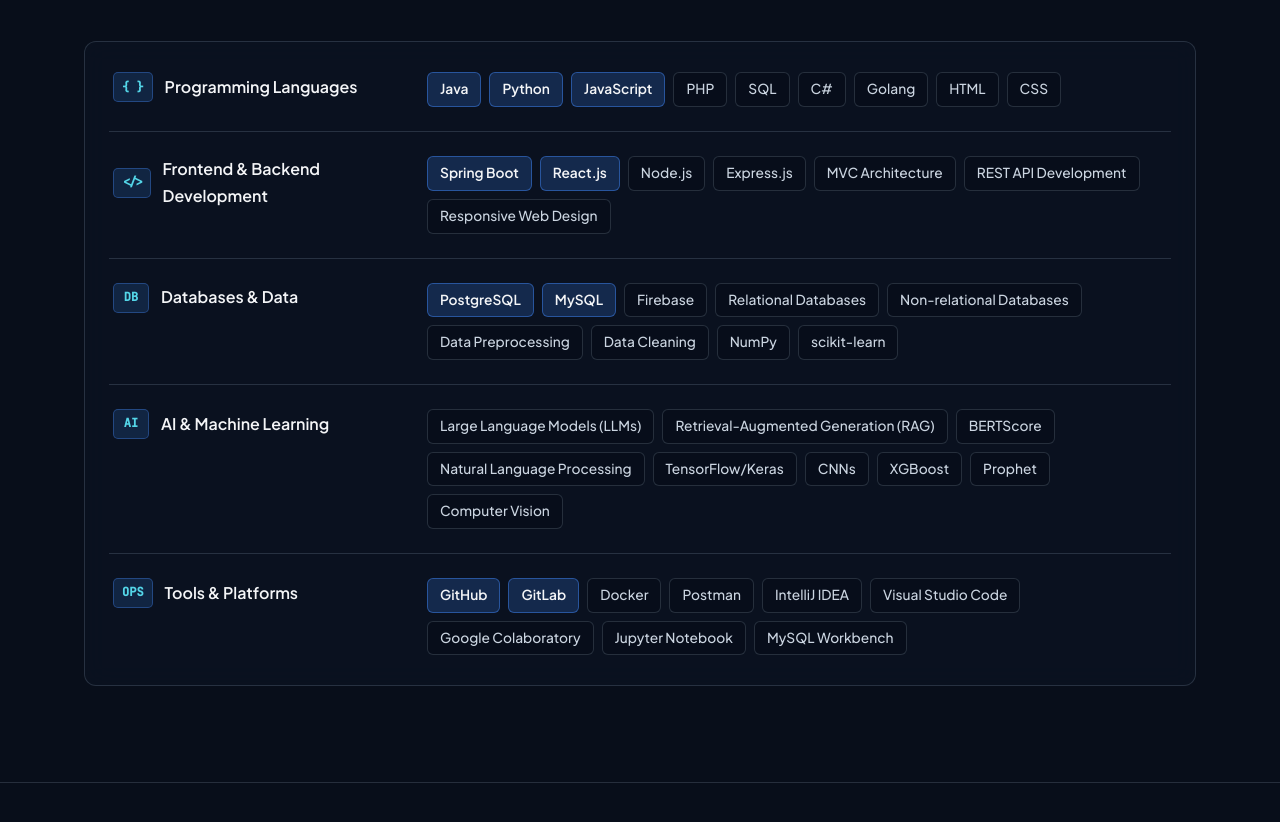
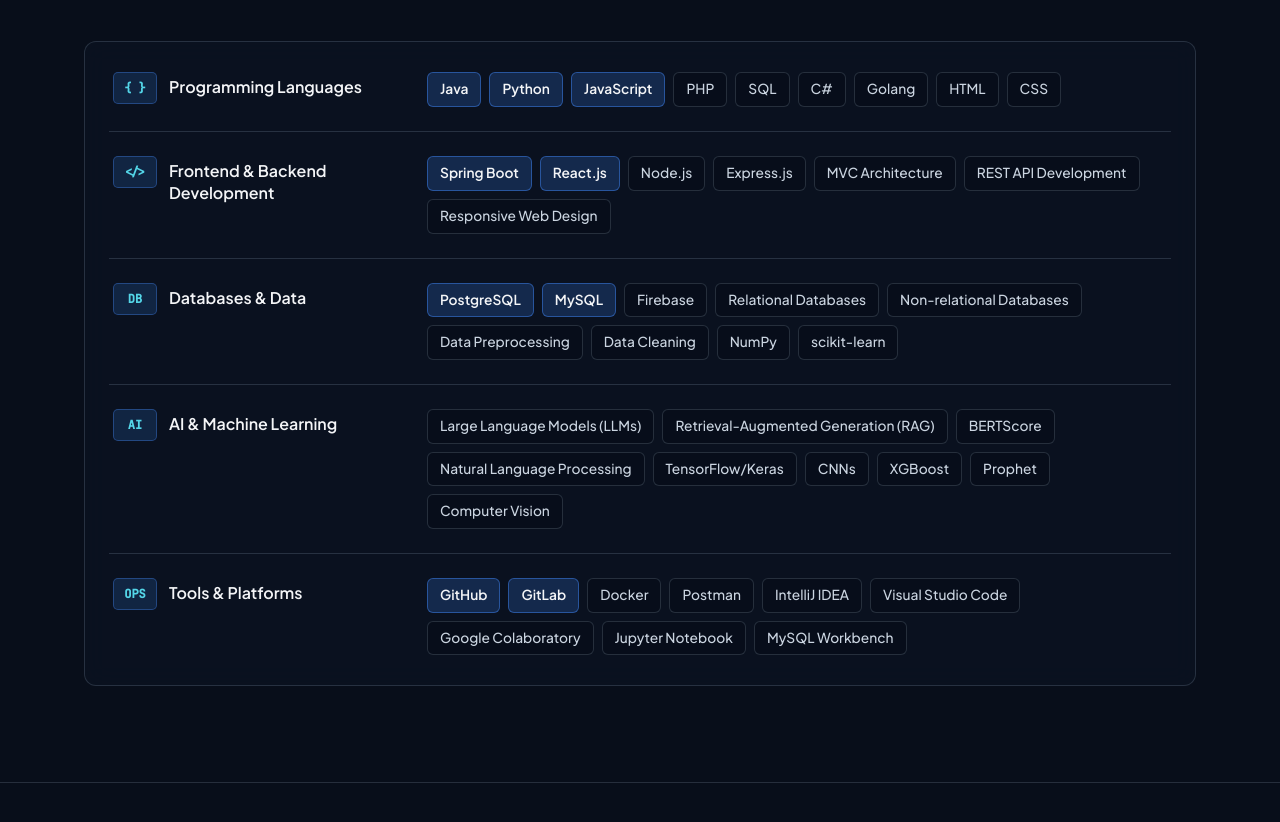
Before and after one commit to Tomoya1012/Profile, a plain HTML site: page index.html in a window 1280 px wide. Shown: the part 1849-2671 px from the top of the page. Drawn offline with Linux system fonts and the light colour scheme.

Commit message:
Update style.css

```diff
--- a/css/style.css
+++ b/css/style.css
@@ -805,28 +805,32 @@ dt {
 
 .skill-row-label {
   display: flex;
+  align-items: flex-start;
+  gap: 12px;
+}
+
+.skill-code {
+  display: inline-flex;
   align-items: center;
-  gap: 12px;
-}
-
-.skill-code {
-  display: inline-grid;
-  place-items: center;
-  min-width: 36px;
-  height: 30px;
-  padding: 0 8px;
+  justify-content: center;
+  flex-shrink: 0;
+  width: 44px;
+  height: 32px;
   border-radius: 5px;
   background: rgba(67, 141, 255, 0.16);
   border: 1px solid rgba(67, 141, 255, 0.34);
   font-family: var(--font-mono);
   font-size: 0.75rem;
   font-weight: 600;
+  line-height: 1;
   color: var(--accent-cyan);
 }
 
 .skill-row-label h3 {
   font-size: 1rem;
   font-weight: 600;
+  line-height: 1.35;
+  padding-top: 4px;
   color: var(--text-primary);
 }
 
```
